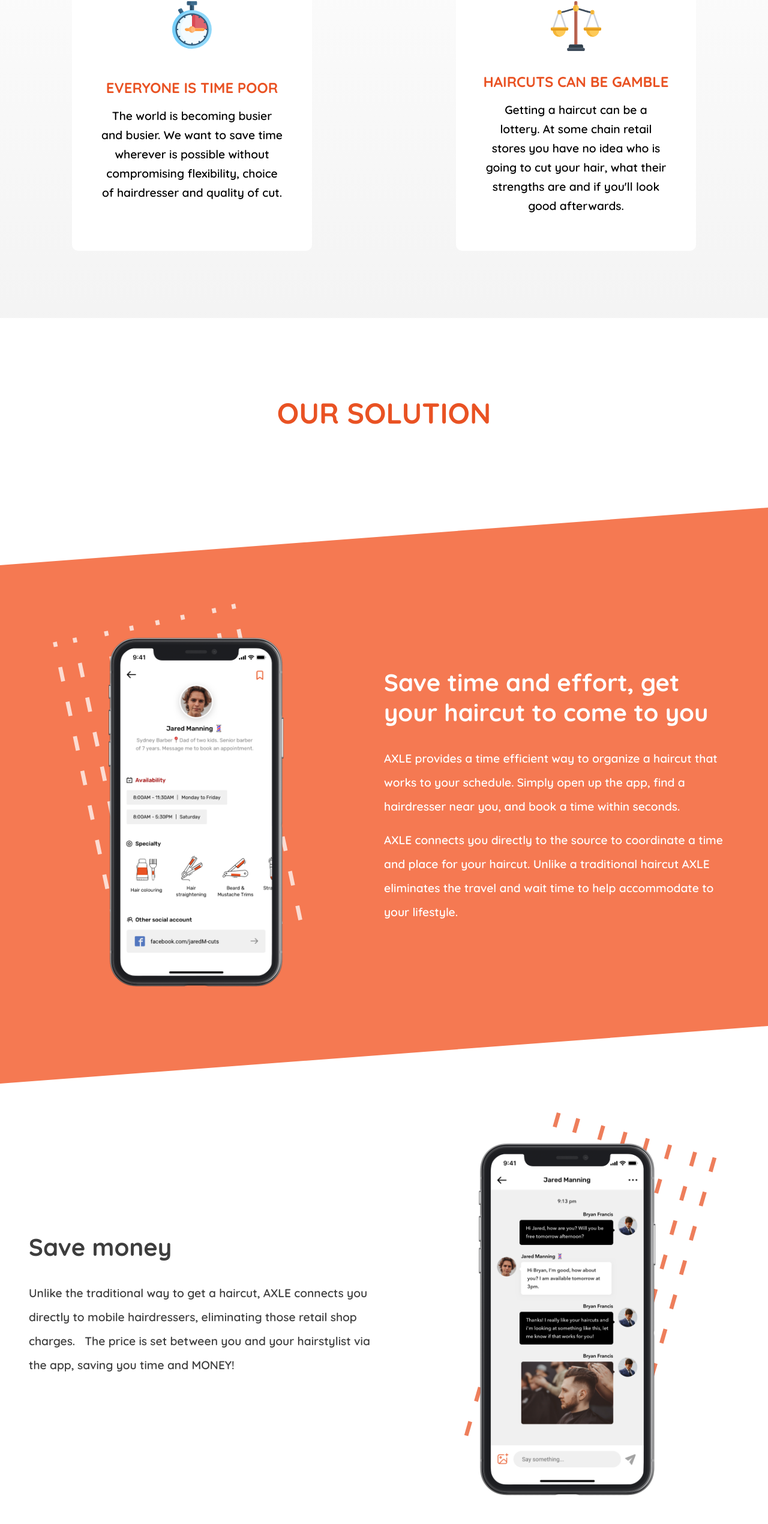
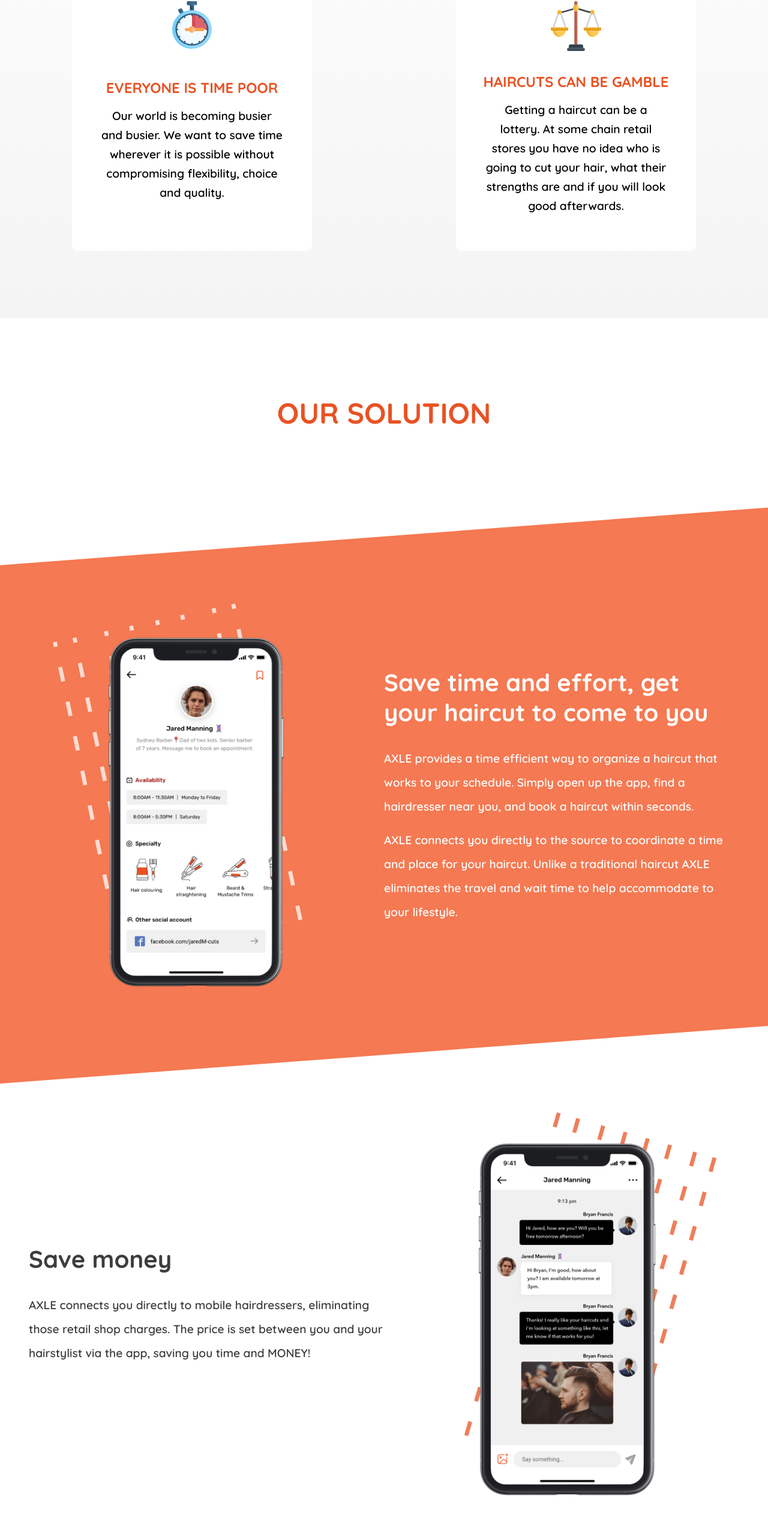
Before and after one commit to webdiego/AXLE, a React (Create React App) app: page / in a window 1280 px wide. Shown: the part 1502-4042 px from the top of the page at 60% size. Built offline with nearby package versions, Linux system fonts and the light colour scheme; no server answers.

Commit message:
Text correction

```diff
--- a/src/Components/Cards.js
+++ b/src/Components/Cards.js
@@ -14,8 +14,8 @@
           <img src={Timer} alt="time" />
           <h2>EVERYONE IS TIME POOR</h2>
           <p>
-            The world is becoming busier and busier. We want to save time wherever is possible
-            without compromising flexibility, choice of hairdresser and quality of cut.
+            Our world is becoming busier and busier. We want to save time wherever it is possible
+            without compromising flexibility, choice  and quality.
           </p>
         </CardsWhy>
         <CardsWhy>
@@ -23,7 +23,7 @@
           <h2>HAIRCUTS CAN BE GAMBLE</h2>
           <p>
             Getting a haircut can be a lottery. At some chain retail stores you have no idea who is going to
-            cut your hair, what their strengths are and if you'll look good afterwards.
+            cut your hair, what their strengths are and if you will look good afterwards.
           </p>
         </CardsWhy>
       </ContainerCards>
--- a/src/Components/How.js
+++ b/src/Components/How.js
@@ -17,9 +17,8 @@
         <Description>
           <h2>Save time and effort, get your haircut to come to you​</h2>
           <p>
-            AXLE provides a time efficient way to organize a haircut that works to your
-            schedule. Simply open up the app, find a hairdresser near you, and book
-            a time within seconds.
+            AXLE provides a time efficient way to organize a haircut that works to your schedule.
+            Simply open up the app, find a hairdresser near you, and book a haircut within seconds.
           </p>
           <p>
             AXLE connects you directly to the source to coordinate a time and place for your
@@ -33,9 +32,9 @@
         <Description>
           <h2>Save money</h2>
           <p>
-            Unlike the traditional way to get a haircut, AXLE connects you directly to mobile
-            hairdressers, eliminating those retail shop charges. ​ ​ The price is set between you
-            and your hairstylist via the app, saving you time and MONEY!
+            AXLE connects you directly to mobile hairdressers, eliminating those retail shop
+            charges. The price is set between you and your hairstylist via the app, saving you time
+            and MONEY!
           </p>
         </Description>
         <PhoneImg src={Money} alt="phone-money" />
@@ -46,12 +45,12 @@
         <Description>
           <h2>Take control​ of your haircut</h2>
           <p>
-            When looking for a haircut you can view the profile of the hairdressers near you, assess
-            their specialities, availability and price range to find your best match. Or simply
-            click on a hairstyle that suits your style. You can also check out reviews from their
-            previous customers before committing. ​
+            By simply clicking on the hairstyle you like you can view the profile of the
+            hairdressers near you, assess their specialities, availability and price range to find
+            your best match. You can also check out reviews from previous customers before
+            committing. ​
           </p>
-          <p>Once you are satisfied, book a convenient time and place for your haircut.</p>
+          <p>Once you are satisfied, book your haircut and get back to living your life.</p>
         </Description>
       </ContainerRed>
 
@@ -61,11 +60,13 @@
         <ImgGoal src={Goal} alt="phone-goal" />
         <Description>
           <p>
-            AXLE will be a lifestyle platform committed to helping clients save time and effort
+            AXLE will be a lifestyle platform committed to helping people save time and effort
             through an on-demand service.
           </p>
           <p>
-          We want to help make getting a haircut easier, more accessible, and stress-free for everyone. Whether you are a hairdresser looking to increase your client base, or a client looking for a convenient way to get a haircut, AXLE is here to help!
+            We want to help make getting a haircut easier, more accessible, and stress-free for
+            everyone. Whether you are a hairdresser looking to increase your client base, or someone
+            that just needs of a haircut, AXLE is here to help!
           </p>
         </Description>
       </ContainerGoal>
@@ -86,18 +87,17 @@
     padding: 2rem 0;
   }
 `;
-const ContainerGoal= styled(ContainerWhite)`
-padding:0;
-margin-bottom:6rem;
-`
+const ContainerGoal = styled(ContainerWhite)`
+  padding: 0;
+  margin-bottom: 6rem;
+`;
 const ImgGoal = styled(PhoneImg)`
-height:30rem;
-@media (max-width: 500px) {
-height:20rem;
-
-}
-`
+  height: 30rem;
+  @media (max-width: 500px) {
+    height: 20rem;
+  }
+`;
 const GoalTitle = styled(Solution)`
-margin:0;
-padding:1rem;
-`
+  margin: 0;
+  padding: 1rem;
+`;
```
